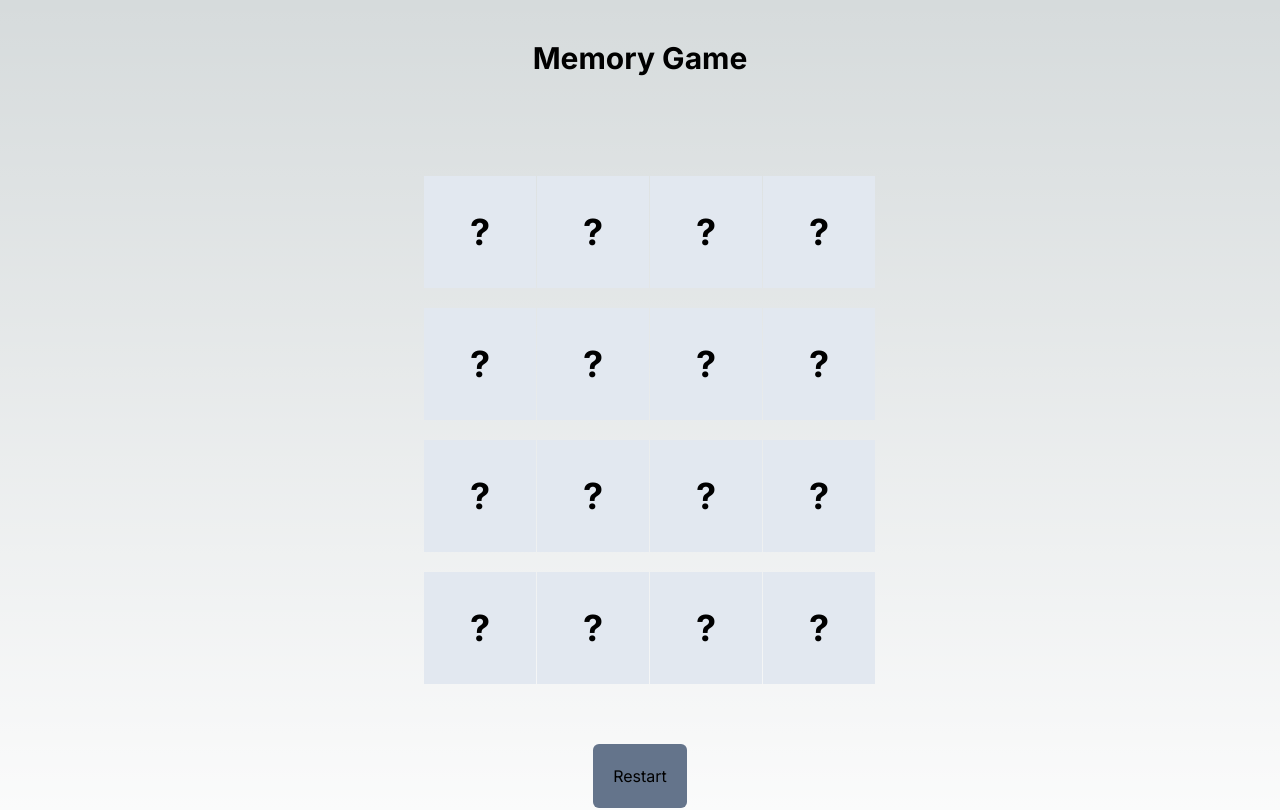
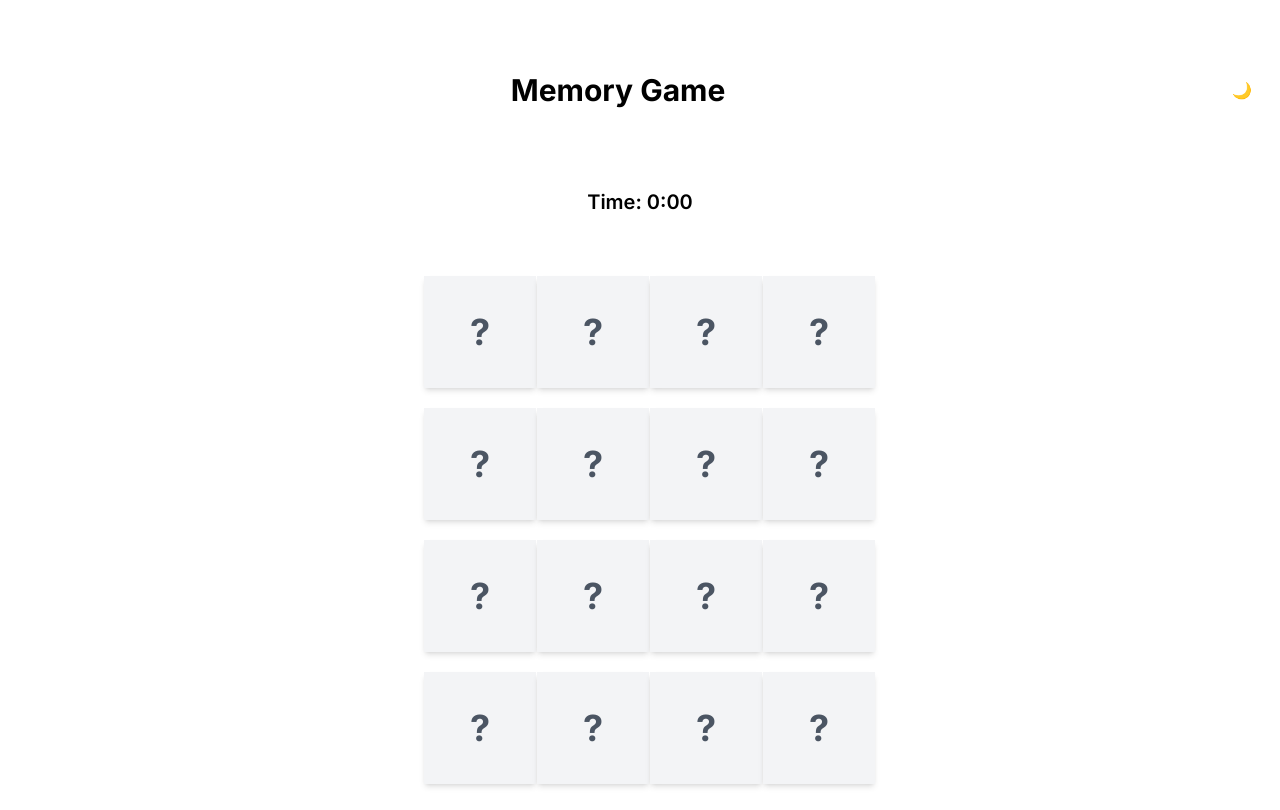
Before and after one commit to hamedakbarii/memory-game, a Next.js app: page / in a window 1280 px wide. Shown: the top 810 px of the page. Built offline with nearby package versions, Linux system fonts and the light colour scheme.

Commit message:
timer and light/dark mode are added to the project

```diff
--- a/app/layout.tsx
+++ b/app/layout.tsx
@@ -1,22 +1,27 @@
 import type { Metadata } from "next";
 import { Inter } from "next/font/google";
 import "./globals.css";
+import { ThemeProvider } from "@/components/ThemeProvider";
 
 const inter = Inter({ subsets: ["latin"] });
 
 export const metadata: Metadata = {
   title: "Memory Game",
-  description: "Memory game with fun and engaging design",
+  description: "A fun memory card matching game",
 };
 
 export default function RootLayout({
   children,
-}: Readonly<{
+}: {
   children: React.ReactNode;
-}>) {
+}) {
   return (
-    <html lang="en">
-      <body className={inter.className}>{children}</body>
+    <html lang="en" suppressHydrationWarning>
+      <body
+        className={`${inter.className} min-h-screen bg-white dark:bg-gray-900`}
+      >
+        <ThemeProvider>{children}</ThemeProvider>
+      </body>
     </html>
   );
 }
--- a/components/MemoryGame.tsx
+++ b/components/MemoryGame.tsx
@@ -2,6 +2,7 @@
 
 import Image from "next/image";
 import { useEffect, useState } from "react";
+import { useTheme } from "./ThemeProvider";
 
 const generateDeck = () => {
   const memoryCards = [
@@ -20,9 +21,56 @@ const generateDeck = () => {
 };
 
 export default function MemoryGame() {
+  const { theme, toggleTheme } = useTheme();
   const [cards, setCards] = useState<string[]>(generateDeck());
   const [flipped, setFlipped] = useState<number[]>([]);
   const [solved, setSolved] = useState<number[]>([]);
+  const [timer, setTimer] = useState<number>(0);
+  const [isActive, setIsActive] = useState<boolean>(false);
+  const [bestTime, setBestTime] = useState<number | null>(null);
+
+  const gameOver = solved.length === cards.length;
+
+  // Load best time from localStorage on component mount
+  useEffect(() => {
+    const savedBestTime = localStorage.getItem("memoryGameBestTime");
+    if (savedBestTime) {
+      setBestTime(parseInt(savedBestTime));
+    }
+  }, []);
+
+  // Update best time when game is won
+  useEffect(() => {
+    if (gameOver && timer > 0) {
+      if (!bestTime || timer < bestTime) {
+        setBestTime(timer);
+        localStorage.setItem("memoryGameBestTime", timer.toString());
+      }
+    }
+  }, [gameOver, timer, bestTime]);
+
+  useEffect(() => {
+    let interval: NodeJS.Timeout;
+
+    if (isActive && !gameOver) {
+      interval = setInterval(() => {
+        setTimer((prev) => prev + 1);
+      }, 1000);
+    }
+
+    return () => {
+      if (interval) {
+        clearInterval(interval);
+      }
+    };
+  }, [isActive, gameOver]);
+
+  useEffect(() => {
+    // Start the timer on first card flip
+    if (flipped.length === 1 && !isActive) {
+      setIsActive(true);
+    }
+  }, [flipped, isActive]);
 
   useEffect(() => {
     const checkForMatch = () => {
@@ -47,25 +95,63 @@ export default function MemoryGame() {
     }
   };
 
-  const gameOver = solved.length === cards.length;
-
   const resetGame = () => {
     setCards(generateDeck());
     setFlipped([]);
     setSolved([]);
+    setTimer(0);
+    setIsActive(false);
+  };
+
+  const formatTime = (seconds: number): string => {
+    const minutes = Math.floor(seconds / 60);
+    const remainingSeconds = seconds % 60;
+    return `${minutes}:${remainingSeconds.toString().padStart(2, "0")}`;
   };
 
   return (
-    <div className="flex flex-col justify-center items-center gap-10">
-      <h1 className="font-bold text-3xl py-10">Memory Game</h1>
+    <section className="w-full min-h-screen flex flex-col justify-center items-center gap-10 py-8">
+      <div className="flex items-center w-full px-4">
+        <h1 className="font-bold text-3xl py-10 flex justify-center items-center w-full">
+          Memory Game
+        </h1>
+        <button
+          onClick={toggleTheme}
+          className="p-3 rounded-full hover:bg-gray-100 dark:hover:bg-gray-700 transition-colors"
+          aria-label="Toggle theme"
+        >
+          {theme === "light" ? "🌙" : "☀️"}
+        </button>
+      </div>
 
-      {gameOver && <h2 className="text-green-500 p-5">You WON! Congrats!</h2>}
+      <div className="flex flex-col items-center gap-2">
+        <div className="text-xl font-semibold">Time: {formatTime(timer)}</div>
+        {bestTime !== null && (
+          <div className="text-lg text-blue-600 dark:text-blue-400">
+            Best Time: {formatTime(bestTime)}
+          </div>
+        )}
+      </div>
+
+      {gameOver && (
+        <div className="text-center">
+          <h2 className="text-green-600 dark:text-green-400 p-5">
+            You WON! Congrats!
+          </h2>
+          <p className="text-lg">Your time: {formatTime(timer)}</p>
+          {bestTime === timer && (
+            <p className="text-yellow-600 dark:text-yellow-400 font-bold mt-2">
+              🏆 New Best Time! 🏆
+            </p>
+          )}
+        </div>
+      )}
 
       <div className="w-full max-w-md mx-auto px-2">
         <div className="grid grid-cols-4 gap-2 sm:gap-5 mt-5 justify-center">
           {cards.map((card, index) => (
             <div
-              className={`flex justify-center text-4xl font-bold text-black items-center sm:w-28 w-[70px] sm:h-28 h-[70px] bg-slate-200 transform cursor-pointer transition-transform duration-300 ${
+              className={`flex justify-center text-4xl font-bold items-center sm:w-28 w-[70px] sm:h-28 h-[70px] bg-gray-100 dark:bg-gray-700 shadow-md hover:shadow-lg transform cursor-pointer transition-all duration-300 ${
                 flipped.includes(index) || solved.includes(index)
                   ? "rotate-180"
                   : ""
@@ -80,10 +166,10 @@ export default function MemoryGame() {
                   alt="Memory Card"
                   width={112}
                   height={112}
-                  priority // preload first 8 cards (adjust as needed)
+                  priority
                 />
               ) : (
-                "?"
+                <span className="text-gray-600 dark:text-gray-300">?</span>
               )}
             </div>
           ))}
@@ -92,10 +178,10 @@ export default function MemoryGame() {
 
       <button
         onClick={resetGame}
-        className="flex p-5 bg-slate-500 rounded-md mt-5"
+        className="flex p-5 bg-blue-500 hover:bg-blue-600 dark:bg-blue-600 dark:hover:bg-blue-700 text-white rounded-md mt-5 transition-colors"
       >
         Restart
       </button>
-    </div>
+    </section>
   );
 }
--- /dev/null
+++ b/components/ThemeProvider.tsx
@@ -0,0 +1,73 @@
+"use client";
+
+import { createContext, useContext, useEffect, useState } from "react";
+
+type Theme = "light" | "dark";
+
+type ThemeContextType = {
+  theme: Theme;
+  toggleTheme: () => void;
+};
+
+const ThemeContext = createContext<ThemeContextType | undefined>(undefined);
+
+export function ThemeProvider({ children }: { children: React.ReactNode }) {
+  const [mounted, setMounted] = useState(false);
+  const [theme, setTheme] = useState<Theme>("light");
+
+  // Only run on client side
+  useEffect(() => {
+    setMounted(true);
+    // Check local storage or system preference
+    const savedTheme = localStorage.getItem("theme") as Theme;
+    const systemTheme = window.matchMedia("(prefers-color-scheme: dark)")
+      .matches
+      ? "dark"
+      : "light";
+
+    const initialTheme = savedTheme || systemTheme;
+    setTheme(initialTheme);
+
+    // Apply the initial theme
+    if (initialTheme === "dark") {
+      document.documentElement.classList.add("dark");
+    } else {
+      document.documentElement.classList.remove("dark");
+    }
+  }, []);
+
+  useEffect(() => {
+    if (!mounted) return;
+
+    // Update document class and local storage when theme changes
+    if (theme === "dark") {
+      document.documentElement.classList.add("dark");
+    } else {
+      document.documentElement.classList.remove("dark");
+    }
+    localStorage.setItem("theme", theme);
+  }, [theme, mounted]);
+
+  const toggleTheme = () => {
+    setTheme((prevTheme) => (prevTheme === "light" ? "dark" : "light"));
+  };
+
+  // Prevent flash of incorrect theme
+  if (!mounted) {
+    return null;
+  }
+
+  return (
+    <ThemeContext.Provider value={{ theme, toggleTheme }}>
+      {children}
+    </ThemeContext.Provider>
+  );
+}
+
+export function useTheme() {
+  const context = useContext(ThemeContext);
+  if (context === undefined) {
+    throw new Error("useTheme must be used within a ThemeProvider");
+  }
+  return context;
+}
--- a/tailwind.config.ts
+++ b/tailwind.config.ts
@@ -6,6 +6,7 @@ const config: Config = {
     "./components/**/*.{js,ts,jsx,tsx,mdx}",
     "./app/**/*.{js,ts,jsx,tsx,mdx}",
   ],
+  darkMode: "class",
   theme: {
     extend: {
       backgroundImage: {
```
